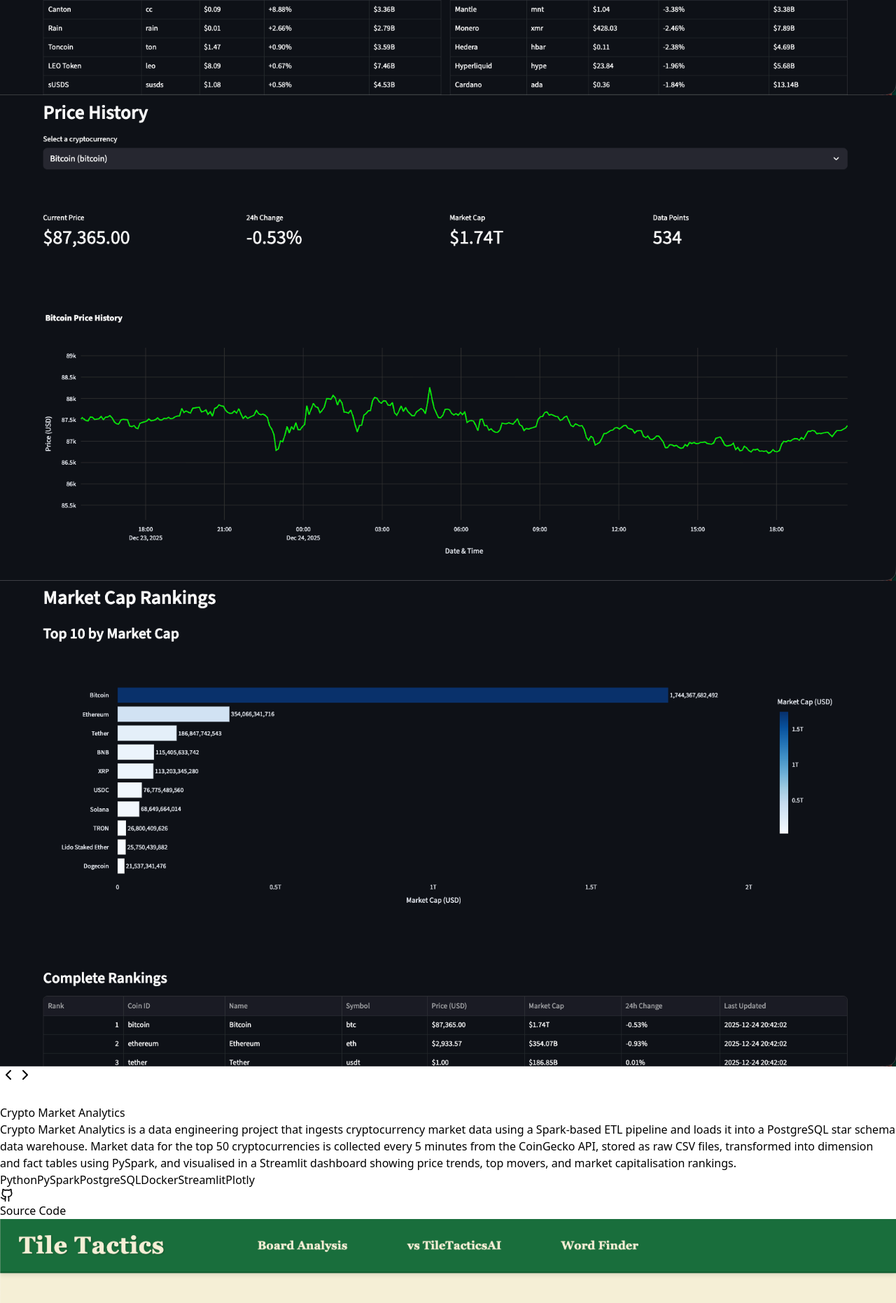
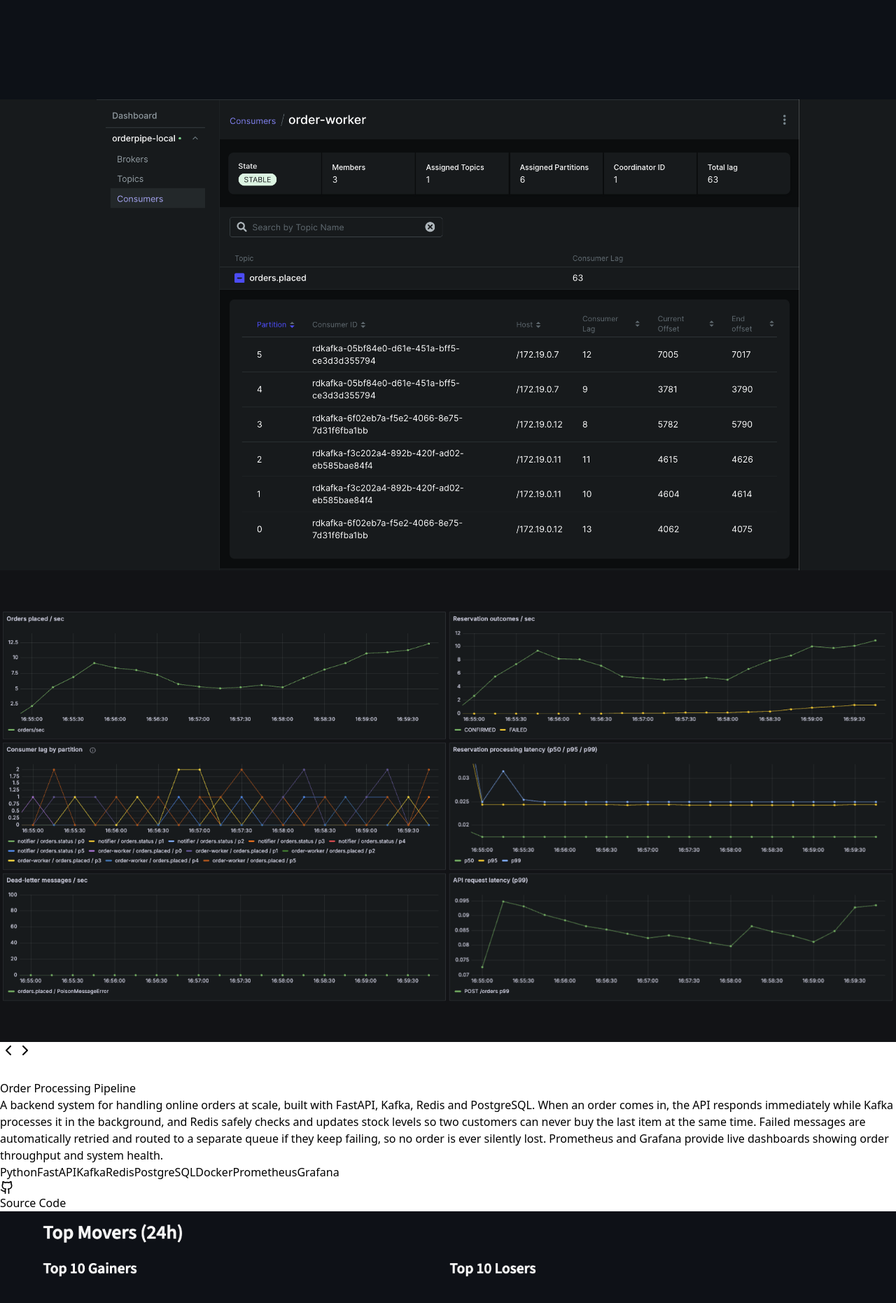
Before and after one commit to amirshah07/Portfolio, a React (Vite) app: page / in a window 1280 px wide. Shown: the part 880-2742 px from the top of the page at 70% size. Built offline with nearby package versions, Linux system fonts and the light colour scheme.

Commit message:
added order pipeline project to projects

```diff
--- a/src/data/portfolio.ts
+++ b/src/data/portfolio.ts
@@ -57,6 +57,18 @@
         "/images/projects/crypto-market-analytics/image3.png"
       ],
       githubLink: "https://github.com/amirshah07/crypto-market-analytics"
+    },
+    {
+      id: 5,
+      title: "Order Processing Pipeline",
+      description: "A backend system for handling online orders at scale, built with FastAPI, Kafka, Redis and PostgreSQL. When an order comes in, the API responds immediately while Kafka processes it in the background, and Redis safely checks and updates stock levels so two customers can never buy the last item at the same time. Failed messages are automatically retried and routed to a separate queue if they keep failing, so no order is ever silently lost. Prometheus and Grafana provide live dashboards showing order throughput and system health.",
+      technologies: ["Python", "FastAPI", "Kafka", "Redis", "PostgreSQL", "Docker", "Prometheus", "Grafana"],
+      images: [
+        "/images/projects/order-pipeline/image1.png",
+        "/images/projects/order-pipeline/image2.png",
+        "/images/projects/order-pipeline/image3.png"
+      ],
+      githubLink: "https://github.com/amirshah07/order-processing-pipeline"
     }
   ],
 
```
